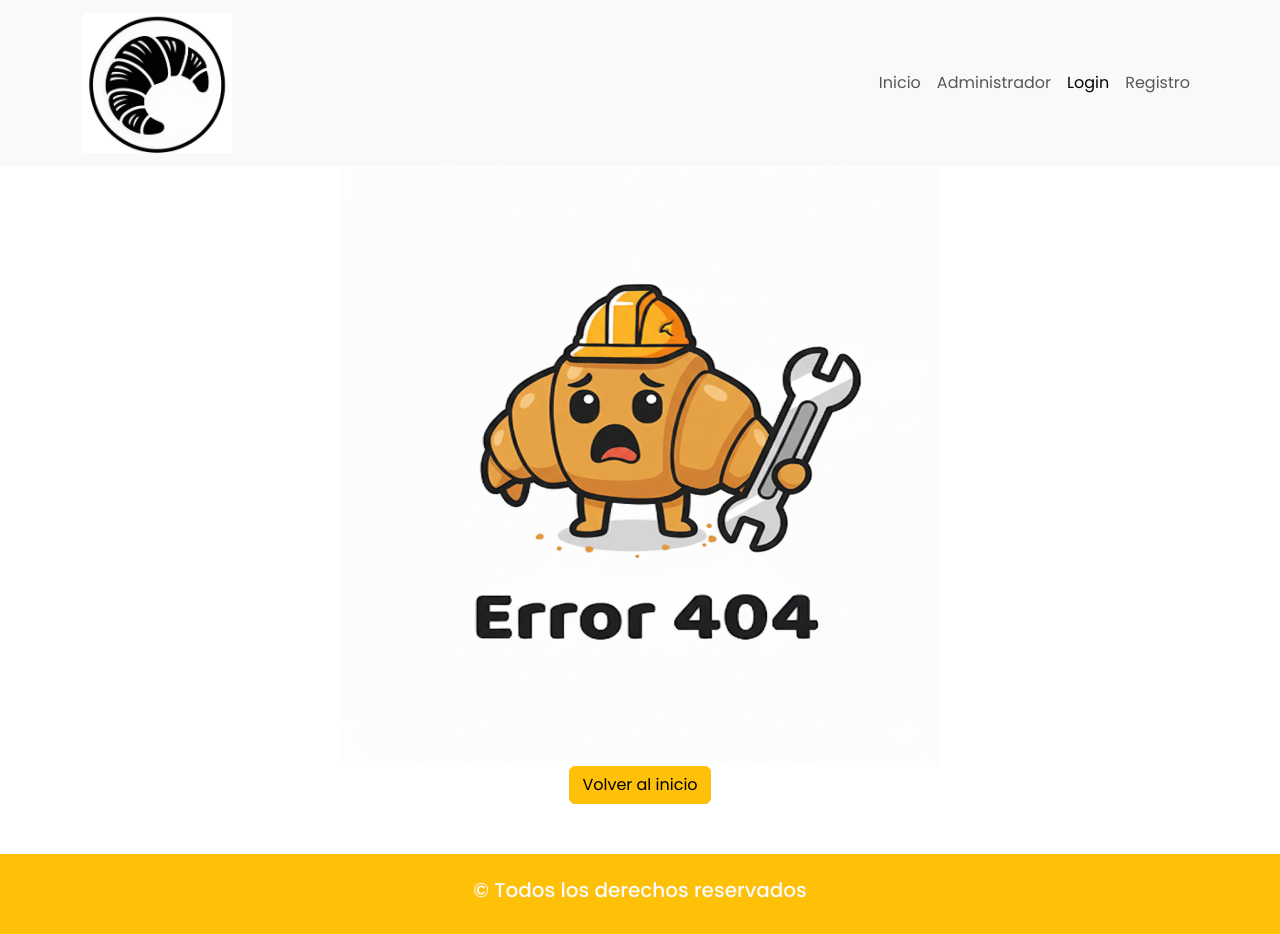
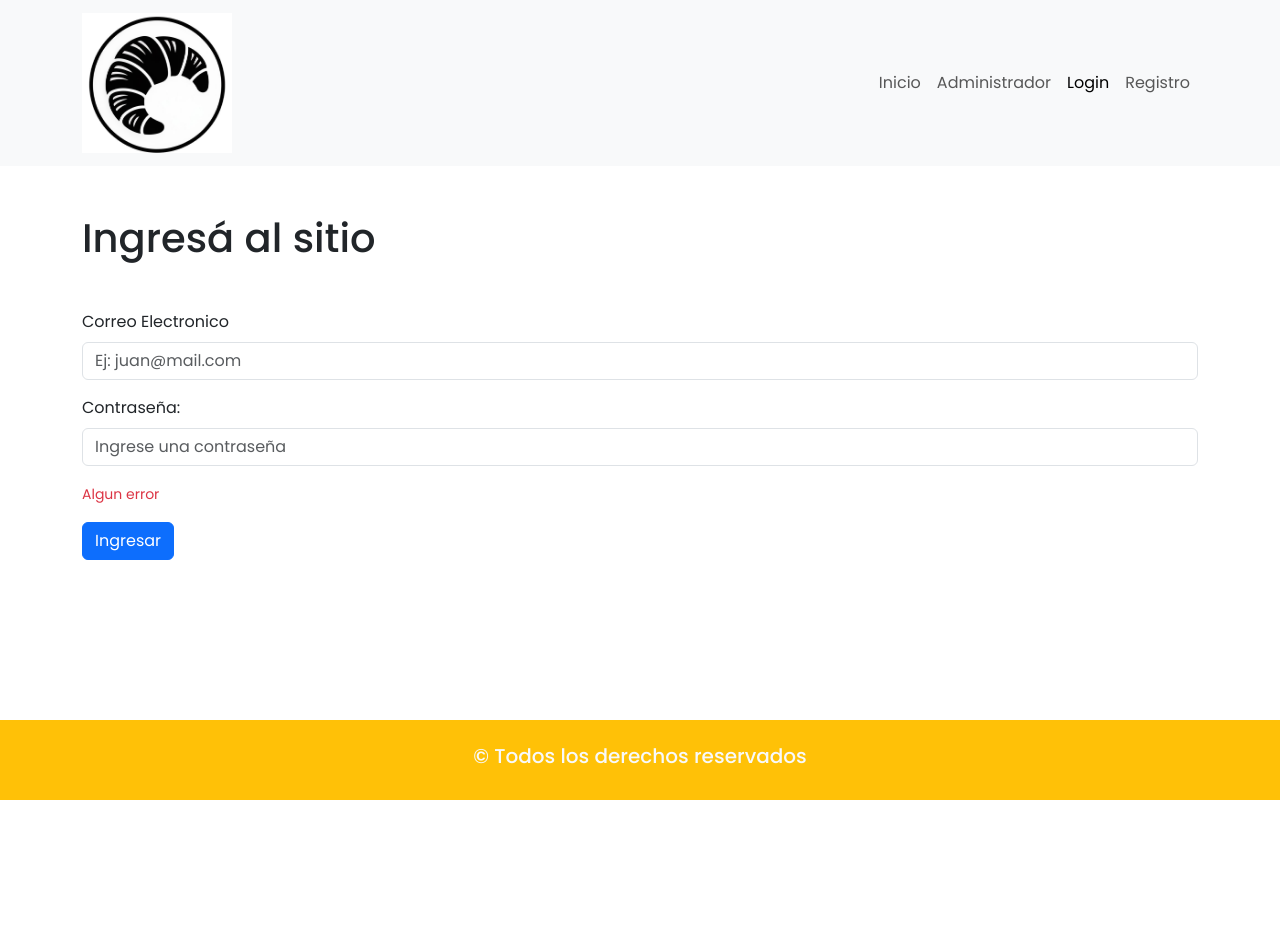
Before and after one commit to cristiandcode/PanaderiaCroissant, a React (Vite) app: page /login in a window 1280 px wide. After the commit the page ends 800 px from the top, so only its background shows below. Built offline with nearby package versions, Linux system fonts and the light colour scheme.

Commit message:
Agregue el maquetado del componente login

```diff
--- a/src/App.jsx
+++ b/src/App.jsx
@@ -7,6 +7,7 @@ import Inicio from "./components/pages/Inicio";
 import Administrador from "./components/pages/Administrador";
 import Error404 from "./components/pages/Error404";
 import { BrowserRouter, Routes, Route  } from "react-router-dom";
+import Login from "./components/pages/Login";
 function App() {
   return (
     <>
@@ -15,6 +16,7 @@ function App() {
      <Routes>
       <Route exact path="/" element={<Inicio/>}></Route>
       <Route exact path="/administrador" element={<Administrador/>}></Route>
+      <Route exact path="/login" element={<Login/>}></Route>
       <Route path="*" element={<Error404/>}></Route>
      </Routes>
      <Footer/>
--- /dev/null
+++ b/src/components/pages/Login.jsx
@@ -0,0 +1,29 @@
+    import { Container, Form, Button, FormGroup } from "react-bootstrap";
+
+    const Login = () => {
+    return (
+        <Container className="my-5 mainSection">
+        <h1 className="mb-5">Ingresá al sitio</h1>
+        <Form>
+            <Form.Group className="mb-3" controlId="formBasicEmail">
+            <Form.Label>Correo Electronico</Form.Label>
+            <Form.Control type="email" placeholder="Ej: juan@mail.com" />
+            </Form.Group>
+
+            <Form.Group className="mb-3" controlId="formBasicPassword">
+            <Form.Label>Contraseña:</Form.Label>
+            <Form.Control type="password" placeholder="Ingrese una contraseña" />
+            </Form.Group>
+
+            <Form.Group className="mb-3">
+            <Form.Text className="text-danger">Algun error</Form.Text>
+            </Form.Group>
+            <Button variant="primary" type="submit">
+            Ingresar
+            </Button>
+        </Form>
+        </Container>
+    );
+    };
+
+    export default Login;
```
